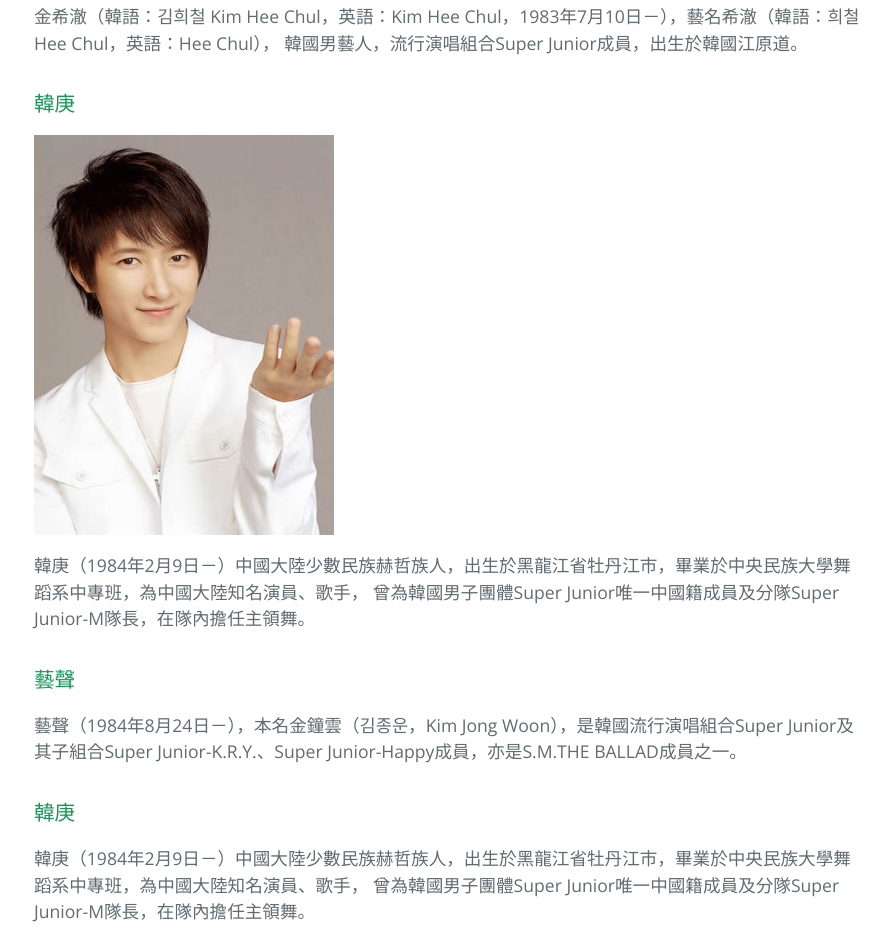
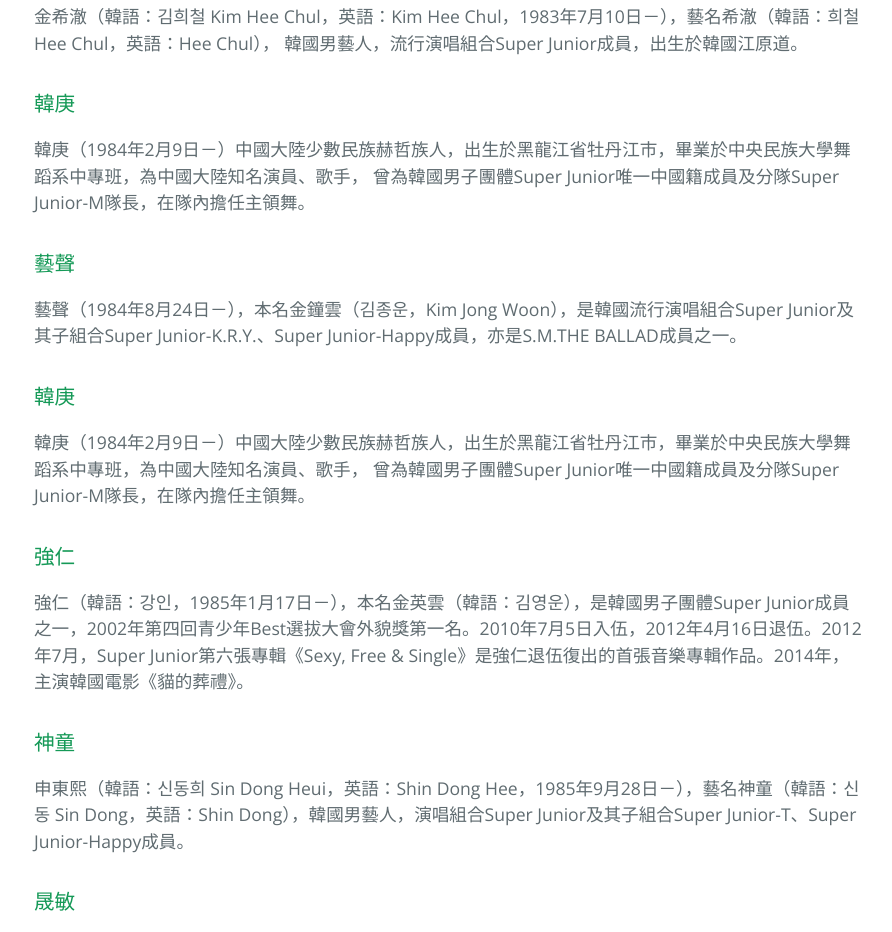
Before and after one commit to wayching12/school, a plain HTML site: page index.html in a window 1280 px wide. Shown: the part 1896-2828 px from the top of the page, without its empty margins (190-1082 px from the left). Drawn offline with nearby package versions, Linux system fonts and the light colour scheme.

Commit message:
Update index.html

```diff
--- a/index.html
+++ b/index.html
@@ -46,7 +46,7 @@
 
 <h3>
 <a id="韓庚" class="anchor" href="#%E9%9F%93%E5%BA%9A" aria-hidden="true"><span aria-hidden="true" class="octicon octicon-link"></span></a>韓庚</h3>
-<td><img src="韓庚照片.jpg"width="300"height="400"/></td>
+
 <p>韓庚（1984年2月9日－）中國大陸少數民族赫哲族人，出生於黑龍江省牡丹江市，畢業於中央民族大學舞蹈系中專班，為中國大陸知名演員、歌手，
 曾為韓國男子團體Super Junior唯一中國籍成員及分隊Super Junior-M隊長，在隊內擔任主領舞。</p>
 
```
